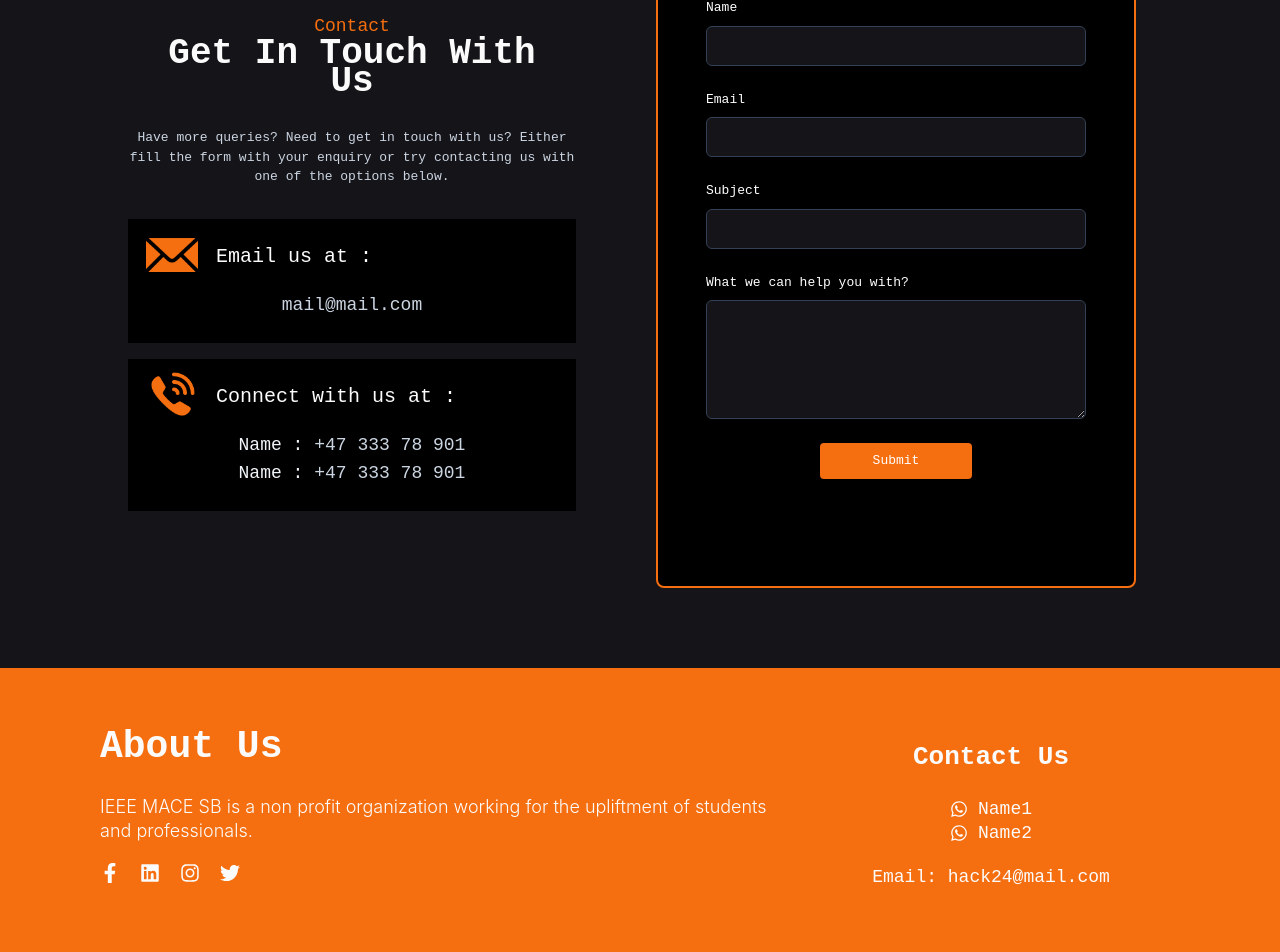
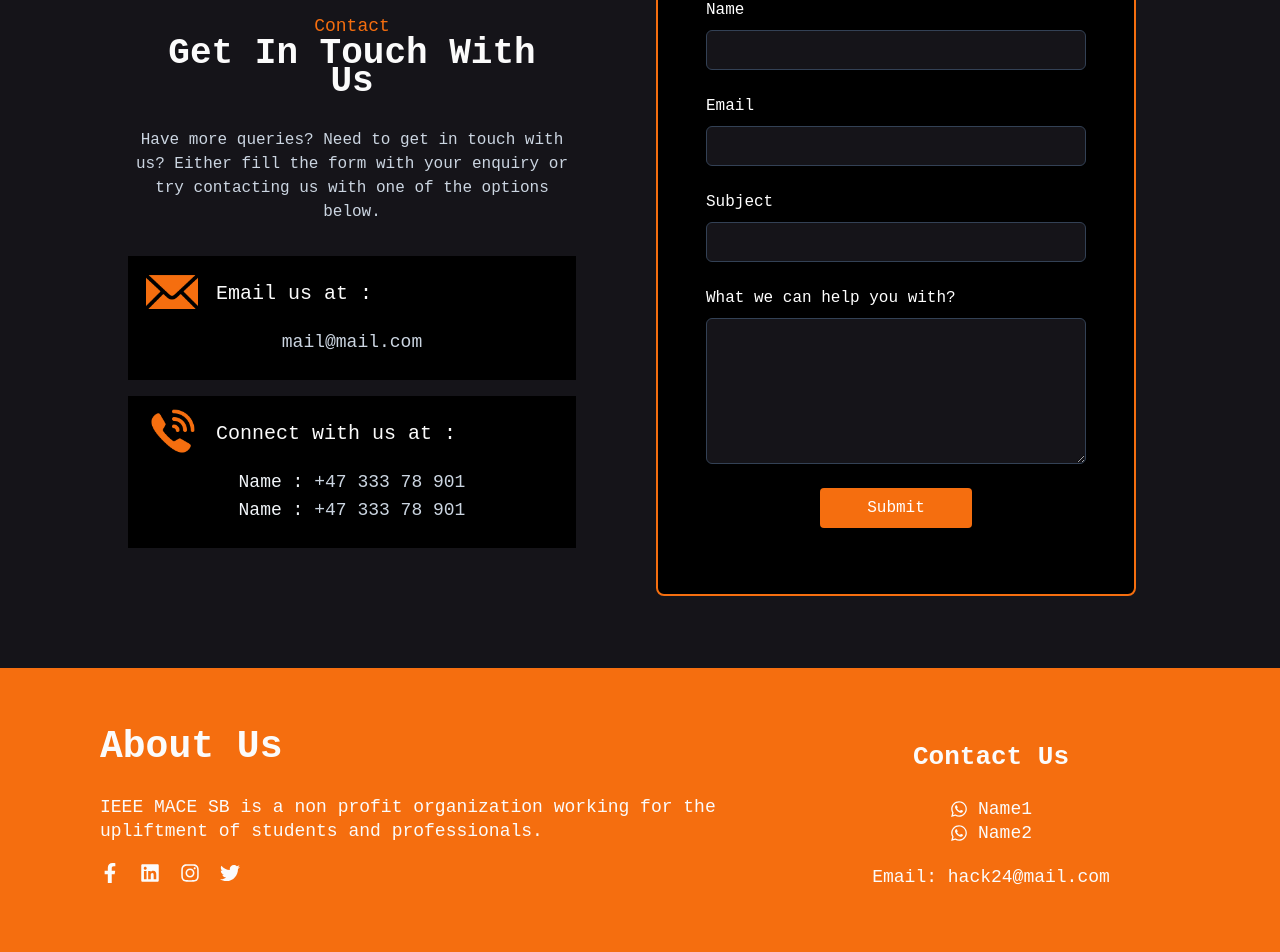
Before and after one commit to FidhaAhamed/hack24-client, a React (Vite) app: page / in a window 1280 px wide. Shown: the part 3392-4344 px from the top of the page. Built offline with nearby package versions, Linux system fonts and the light colour scheme.

Commit message:
ui fixes

```diff
--- a/src/components/Contact/Contact.tsx
+++ b/src/components/Contact/Contact.tsx
@@ -27,7 +27,7 @@ const Contact: React.FC = () => {
             heading={"Contact"}
             subheading={"Get In Touch With Us"}
           ></Heading>
-          <div className="text-md text-center text-slate-300">
+          <div className="text-base text-center text-slate-300">
             Have more queries? Need to get in touch with us? Either fill the
             form with your enquiry or try contacting us with one of the options
             below.
@@ -78,10 +78,10 @@ const Contact: React.FC = () => {
         <div className="h-full cols-span-1 p-4">
           <div className=" p-4 md:p-12 rounded-lg  min-w-[240px] sm:min-w-[360px] md:max-w-[480px] h-full bg-black-m  border-lava  ">
             <form
-              className="flex flex-col gap-y-6 h-full place-items-center text-white"
+              className="flex flex-col text-base gap-y-6 h-full place-items-center text-white"
               onSubmit={handleSubmit}
             >
-              <div className="flex flex-col gap-y-2 w-full">
+              <div className="flex  flex-col gap-y-2 w-full">
                 <label htmlFor="name">Name</label>
                 <input
                   className="bg-void-m rounded-md h-10 border border-slate-700"
--- a/src/components/Footer/Footer.css
+++ b/src/components/Footer/Footer.css
@@ -32,7 +32,6 @@
     font-size: 18px;
     font-weight: 300;
     line-height: 24.2px;
-    font-family: Inter;
   }
 
   .icons {
@@ -67,7 +66,6 @@
     font-size: 18px;
     font-weight: 300;
     line-height: 24.2px;
-    font-family: Inter;
   }
 
 
@@ -92,7 +90,6 @@
     text-align: center;
     font-size: 16px;
     line-height: 21.78px;
-    font-family: Inter;
   }
 
   /* Media Queries for responsiveness */
```
